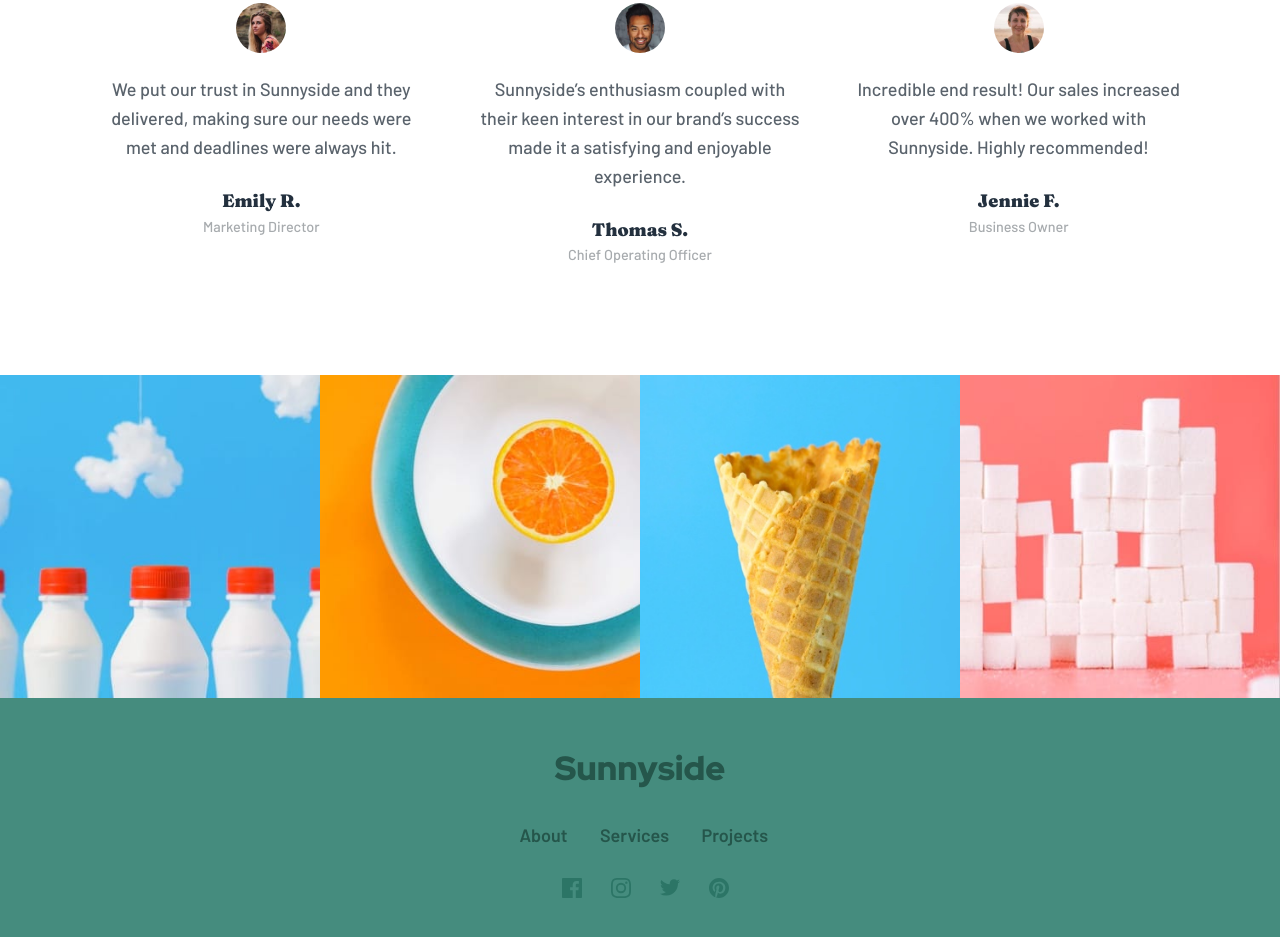
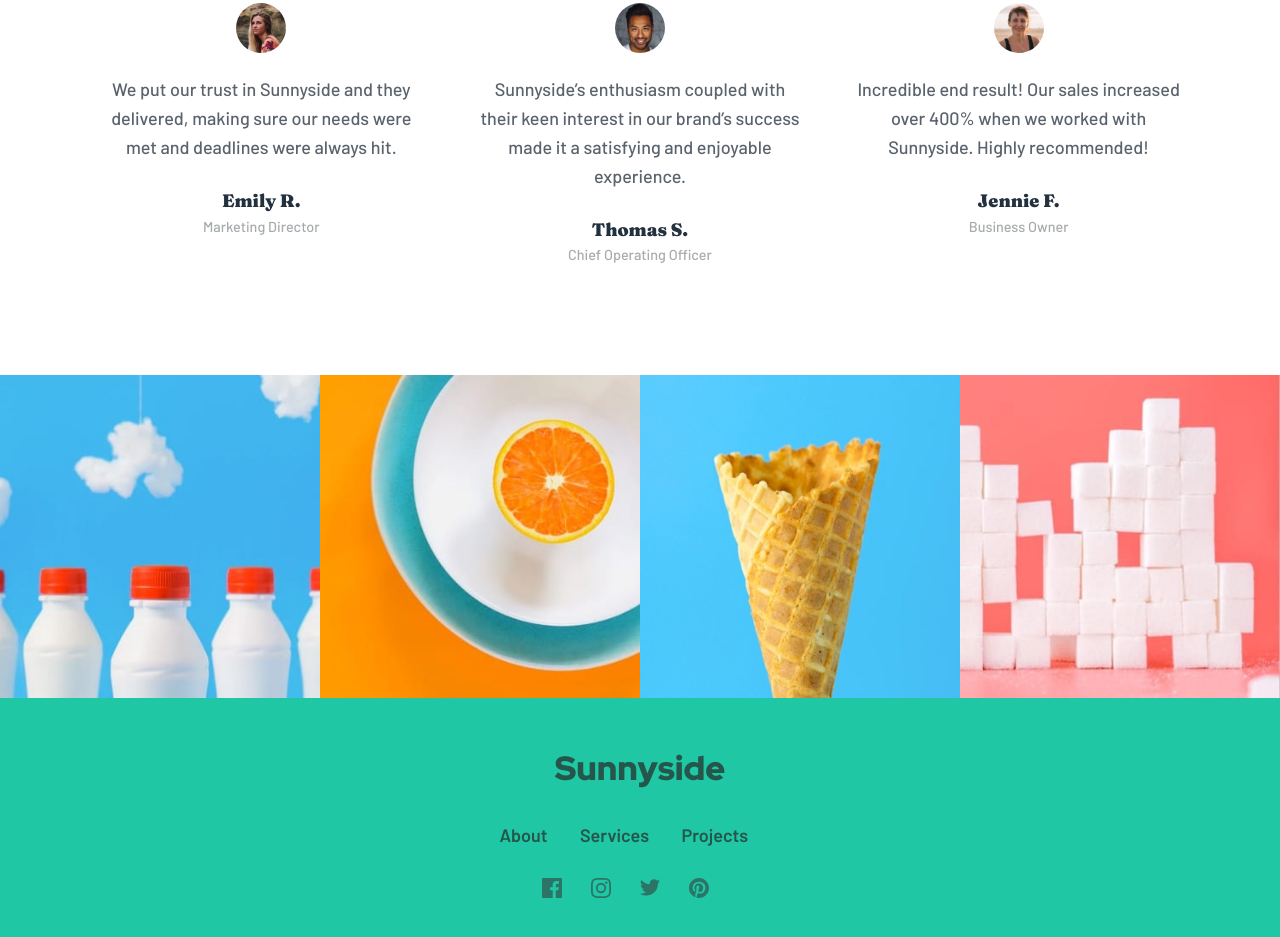
Before and after one commit to Chisonm/Group-56-Sidehustleproj-sunnyside-agency-landing-page, a plain HTML site: page index.html in a window 1280 px wide. Shown: the part 2633-3570 px from the top of the page. Drawn offline with nearby package versions, Linux system fonts and the light colour scheme.

Commit message:
fixed bugs in footer section

```diff
--- a/css/main.css
+++ b/css/main.css
@@ -366,14 +366,18 @@ nav {
 
 footer {
     padding: 3em;
-    background-color: var(--dark-moderate-cyan-footer);
+    background-color: hsl(168, 73%, 45%);
 }
-
+.center-footer-content{
+    width: 100%;
+    margin: 0 auto;
+}
 .foooter-icons {
     display: flex;
-    justify-content: space-evenly;
+    justify-content: space-around;
     align-items: center;
     bottom: 0;
+    padding: 0;
 }
 
 .footer-logo {
@@ -391,6 +395,7 @@ footer {
     align-items: center;
     margin-bottom: 2em;
     text-align: center;
+    padding: 0;
 }
 
 .footer-links a {
@@ -399,11 +404,6 @@ footer {
     font-weight: var(--font-weight-700);
 }
 
-.foooter-icons img {
-    /* height: 50px;
-    width: 50px; */
-    /* margin-right: 2em; */
-}
 
 @media (min-width: 730px) {
     .d-grid {
--- a/index.html
+++ b/index.html
@@ -170,7 +170,8 @@
 
         <footer>
             <div class="container">
-                <h1 class="footer-logo">Sunnyside</h1>
+                <div class="center-footer-content">
+                    <h1 class="footer-logo">Sunnyside</h1>
                 <ul class="footer-links">
                     <li><a href="#">About</a></li>
                     <li><a href="#">Services</a></li>
@@ -186,6 +187,7 @@
                     <li><a href="#"><img class="icons" src="./images/icon-pinterest.svg" alt="pintrest"></a>
                     </li>
                 </ul>
+                </div>
             </div>
 
         </footer>
```
